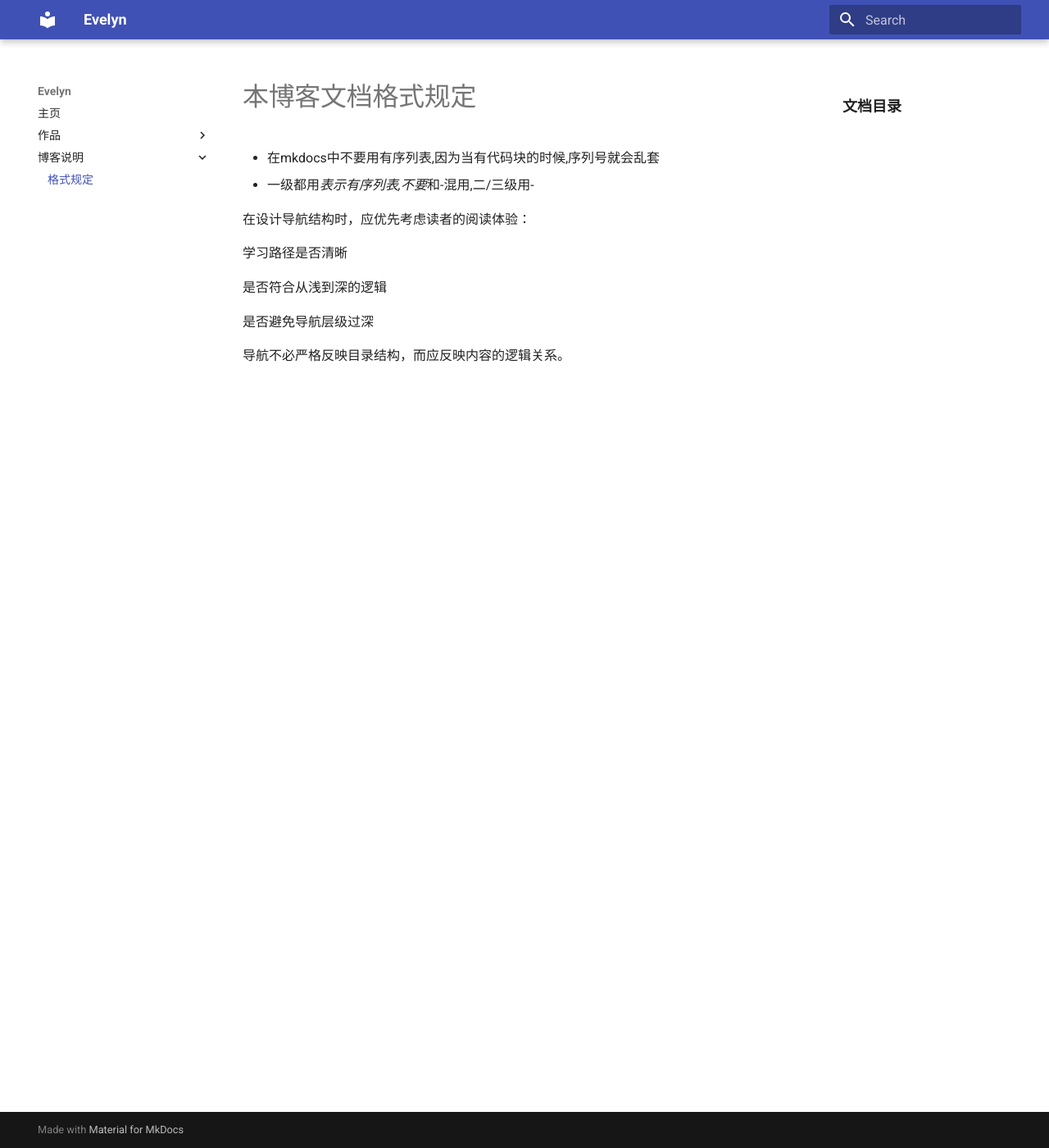
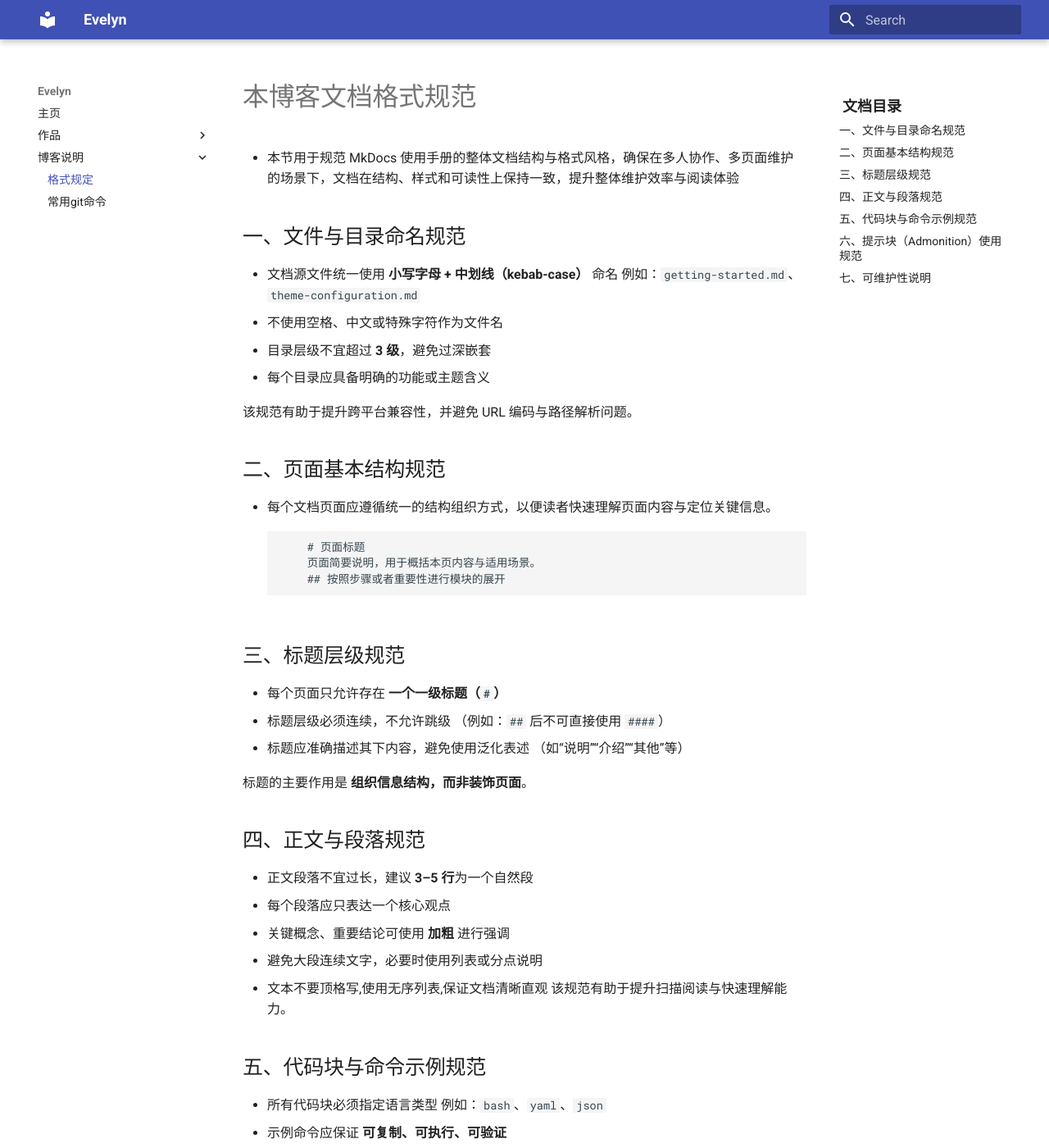
Before and after one commit to CoffeeCandy/Technical-Writer-Portfolio, an MkDocs documentation site: the page built from docs/about/rules.md, in a window 1280 px wide and 1400 px high. Shown: the whole window at 82% size. Built offline with MkDocs 1.6.1 and Material for MkDocs 9.7.7, drawn with Linux system fonts in a browser that asks for light colours; some of the changed text lies outside the part shown.

Commit message:
建立文档规范说明

````diff
--- a/docs/about/rules.md
+++ b/docs/about/rules.md
@@ -1,18 +1,81 @@
-# 本博客文档格式规定
-
-- 在mkdocs中不要用有序列表,因为当有代码块的时候,序列号就会乱套
-- 一级都用*表示有序列表,不要*和-混用,二/三级用-
+# 本博客文档格式规范
+* 本节用于规范 MkDocs 使用手册的整体文档结构与格式风格，确保在多人协作、多页面维护的场景下，文档在结构、样式和可读性上保持一致，提升整体维护效率与阅读体验
 
 
 
+## 一、文件与目录命名规范
+
+* 文档源文件统一使用 **小写字母 + 中划线（kebab-case）** 命名
+  例如：`getting-started.md`、`theme-configuration.md`
+* 不使用空格、中文或特殊字符作为文件名
+* 目录层级不宜超过 **3 级**，避免过深嵌套
+* 每个目录应具备明确的功能或主题含义
+
+该规范有助于提升跨平台兼容性，并避免 URL 编码与路径解析问题。
 
 
-在设计导航结构时，应优先考虑读者的阅读体验：
 
-学习路径是否清晰
+## 二、页面基本结构规范
 
-是否符合从浅到深的逻辑
+* 每个文档页面应遵循统一的结构组织方式，以便读者快速理解页面内容与定位关键信息。
+```text
+    # 页面标题
+    页面简要说明，用于概括本页内容与适用场景。
+    ## 按照步骤或者重要性进行模块的展开
+```
 
-是否避免导航层级过深
 
-导航不必严格反映目录结构，而应反映内容的逻辑关系。
+## 三、标题层级规范
+* 每个页面只允许存在 **一个一级标题（`#`）**
+* 标题层级必须连续，不允许跳级
+  （例如：`##` 后不可直接使用 `####`）
+* 标题应准确描述其下内容，避免使用泛化表述
+  （如“说明”“介绍”“其他”等）
+
+标题的主要作用是 **组织信息结构，而非装饰页面**。
+
+
+
+## 四、正文与段落规范
+
+* 正文段落不宜过长，建议 **3–5 行**为一个自然段
+* 每个段落应只表达一个核心观点
+* 关键概念、重要结论可使用 **加粗** 进行强调
+* 避免大段连续文字，必要时使用列表或分点说明
+* 文本不要顶格写,使用无序列表,保证文档清晰直观
+该规范有助于提升扫描阅读与快速理解能力。
+
+
+
+## 五、代码块与命令示例规范
+
+* 所有代码块必须指定语言类型
+  例如：`bash`、`yaml`、`json`
+* 示例命令应保证 **可复制、可执行、可验证**
+* 代码块前后需配合必要的说明文字，避免孤立展示
+* 当有代码块的时候,本小节不用有序列列表,否则序号会乱套
+* 所有的代码块前都应有一个Tab
+示例：
+
+```bash
+    mkdocs serve
+```
+所有示例均应以读者能够直接实践为原则。
+
+---
+
+## 六、提示块（Admonition）使用规范
+mkdocs文档中可使用提示块增强关键信息的可见性，但应避免滥用。
+
+建议使用场景如下：
+* `note`：补充说明或背景信息,
+* `tip`：使用技巧或推荐做法
+* `warning`：可能导致配置错误、数据丢失的风险提示,可用⚠️ 代替
+
+## 七、可维护性说明
+
+统一的文档格式规范有助于：
+
+* 降低多人协作成本
+* 提升文档 Review 效率
+* 支持后续版本迭代与自动化检查
--- a/mkdocs.yml
+++ b/mkdocs.yml
@@ -12,6 +12,7 @@ nav:
     - material主题用户指南: portfolio/material/introduce.md
   - 博客说明:
     - 格式规定: about/rules.md
+    - 常用git命令: about/git-command.md
 theme:
   name: material
 
@@ -21,3 +22,8 @@ plugins:
 
 extra_css:
   - css/extra.css
+
+markdown_extensions:
+  - admonition
+  - pymdownx.details
+  - pymdownx.superfences
````
Also changed, not shown: docs/about/git-command.md (added, +13 -0 lines), docs/portfolio/mkdocs/advance-usage.md (+1 -1 lines), docs/portfolio/mkdocs/how-to-guide.md (+2 -1 lines), docs/portfolio/mkdocs/quich-start.md (+2 -7 lines), 1 other file.
